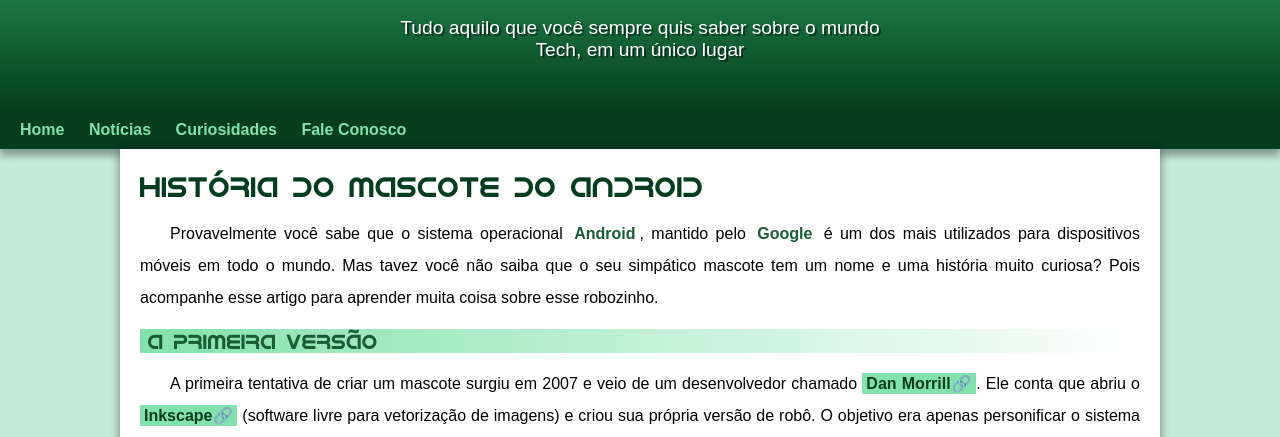
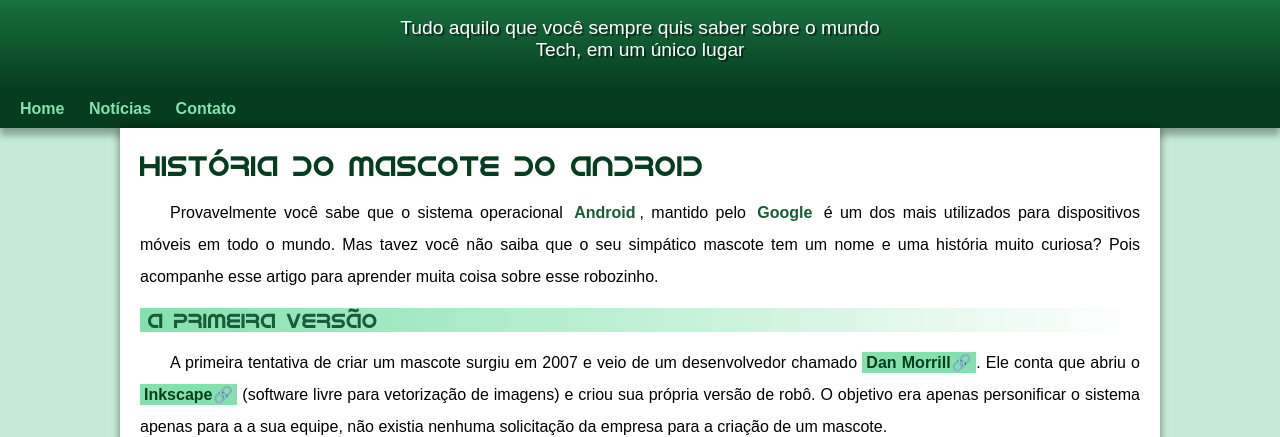
Before and after one commit to devgusta1/projeto-android, a plain HTML site: page index.html in a window 1280 px wide. Shown: the part 100-537 px from the top of the page. Drawn offline with Linux system fonts and the light colour scheme.

Commit message:
corrected problem

```diff
--- a/index.html
+++ b/index.html
@@ -15,8 +15,7 @@
     <nav>
         <a href="">Home</a>
         <a href="">Notícias</a>
-        <a href="">Curiosidades</a>
-        <a href="">Fale Conosco</a>
+        <a href="">Contato</a>
     </nav>
     <main>
         <article>
--- a/style.css
+++ b/style.css
@@ -71,7 +71,7 @@
     padding-right: 10px;
     max-width: 500px;
     text-shadow: 2px 2px 0px rgba(0, 0, 0, 0.479);
-    padding-bottom: 50px;
+    padding-bottom: 20px;
 }
 
 nav {
```
